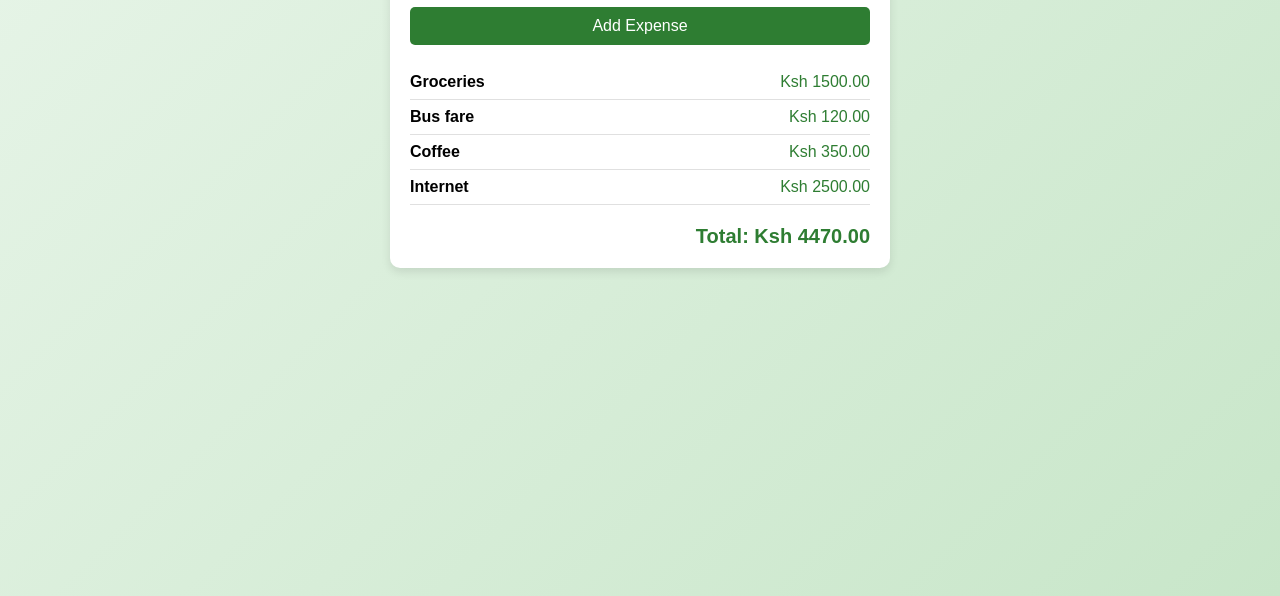
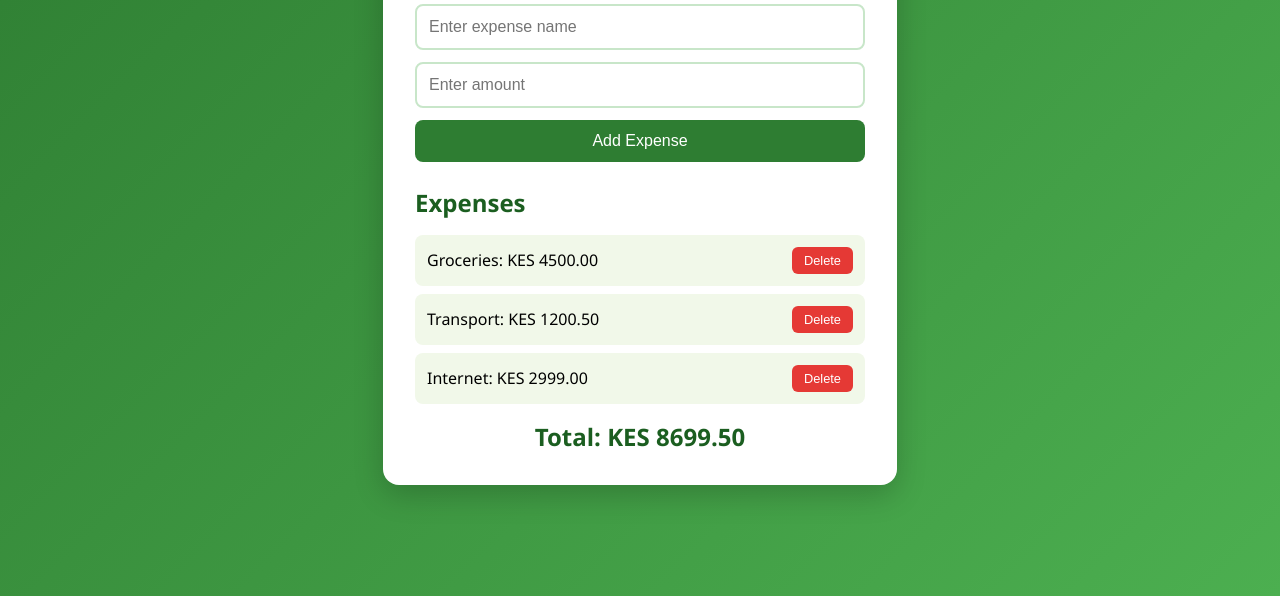
Before and after one commit to bera-tech-ai/pesa-track, a plain HTML site: page index.html in a window 1280 px wide. Shown: the part 204-800 px from the top of the page. Drawn offline with Linux system fonts and the light colour scheme.

Commit message:
feat: pesa-track generated by Bera AI

```diff
--- a/index.html
+++ b/index.html
@@ -3,144 +3,159 @@
 <head>
     <meta charset="UTF-8">
     <meta name="viewport" content="width=device-width, initial-scale=1.0">
-    <title>Pesa Track</title>
+    <title>Pesa Track - Expense Tracker</title>
     <style>
-        * {
-            box-sizing: border-box;
-        }
         body {
-            font-family: Arial, sans-serif;
             margin: 0;
-            padding: 20px;
-            background: linear-gradient(135deg, #e8f5e9, #c8e6c9);
             min-height: 100vh;
+            display: flex;
+            justify-content: center;
+            align-items: center;
+            font-family: 'Segoe UI', Tahoma, Geneva, Verdana, sans-serif;
+            background: linear-gradient(135deg, #2e7d32, #4caf50);
         }
         .container {
-            max-width: 500px;
-            margin: auto;
             background: white;
-            padding: 20px;
-            border-radius: 10px;
-            box-shadow: 0 4px 10px rgba(0,0,0,0.1);
+            padding: 2rem;
+            border-radius: 16px;
+            box-shadow: 0 10px 30px rgba(0,0,0,0.2);
+            width: 90%;
+            max-width: 450px;
         }
         h1 {
-            color: #2e7d32;
+            color: #1b5e20;
             text-align: center;
-            border-bottom: 3px solid #2e7d32;
-            padding-bottom: 10px;
+            font-size: 2rem;
             margin-top: 0;
         }
         form {
             display: flex;
             flex-direction: column;
-            gap: 10px;
-            margin-bottom: 20px;
+            gap: 12px;
         }
         input {
-            padding: 10px;
-            border: 1px solid #ccc;
-            border-radius: 5px;
-            font-size: 16px;
+            padding: 12px;
+            border: 2px solid #c8e6c9;
+            border-radius: 8px;
+            font-size: 1rem;
+            outline: none;
+            transition: border-color 0.2s;
+            box-sizing: border-box;
+        }
+        input:focus {
+            border-color: #2e7d32;
         }
         button {
             background: #2e7d32;
             color: white;
             border: none;
-            padding: 10px;
-            border-radius: 5px;
-            font-size: 16px;
+            padding: 12px;
+            border-radius: 8px;
+            font-size: 1rem;
             cursor: pointer;
-            transition: 0.2s;
+            transition: background 0.2s;
         }
         button:hover {
             background: #1b5e20;
         }
-        .expense-item {
+        h2 {
+            color: #1b5e20;
+            margin-top: 1.5rem;
+            margin-bottom: 0.5rem;
+        }
+        ul {
+            list-style: none;
+            padding: 0;
+        }
+        li {
+            background: #f1f8e9;
+            margin: 8px 0;
+            padding: 12px;
+            border-radius: 8px;
             display: flex;
             justify-content: space-between;
-            padding: 8px 0;
-            border-bottom: 1px solid #e0e0e0;
+            align-items: center;
+            font-size: 1rem;
         }
-        .expense-name {
+        li .delete-btn {
+            background: #e53935;
+            color: white;
+            border: none;
+            padding: 6px 12px;
+            border-radius: 6px;
+            cursor: pointer;
+            font-size: 0.8rem;
+        }
+        li .delete-btn:hover {
+            background: #c62828;
+        }
+        #totalAmount {
+            text-align: center;
+            font-size: 1.5rem;
             font-weight: bold;
-        }
-        .expense-amount {
-            color: #2e7d32;
-        }
-        #total {
-            margin-top: 20px;
-            font-size: 20px;
-            font-weight: bold;
-            color: #2e7d32;
-            text-align: right;
+            color: #1b5e20;
+            margin-top: 1rem;
         }
     </style>
 </head>
 <body>
     <div class="container">
-        <h1>Pesa Track</h1>
-        <form id="expense-form">
-            <input type="text" id="name" placeholder="Expense name" required>
-            <input type="number" id="amount" placeholder="Amount" min="0.01" step="0.01" required>
+        <h1>💰 Pesa Track</h1>
+        <form id="expenseForm">
+            <input type="text" id="expenseName" placeholder="Enter expense name" required>
+            <input type="number" id="expenseAmount" placeholder="Enter amount" step="0.01" min="0.01" required>
             <button type="submit">Add Expense</button>
         </form>
-        <div id="expense-list"></div>
-        <div id="total">Total: Ksh 0.00</div>
+        <h2>Expenses</h2>
+        <ul id="expenseList"></ul>
+        <div id="totalAmount">Total: KES 0.00</div>
     </div>
-
     <script>
         let expenses = [
-            { name: "Groceries", amount: 1500 },
-            { name: "Bus fare", amount: 120 },
-            { name: "Coffee", amount: 350 },
-            { name: "Internet", amount: 2500 }
+            { id: Date.now() + 1, name: 'Groceries', amount: 4500.00 },
+            { id: Date.now() + 2, name: 'Transport', amount: 1200.50 },
+            { id: Date.now() + 3, name: 'Internet', amount: 2999.00 }
         ];
+        const form = document.getElementById('expenseForm');
+        const nameInput = document.getElementById('expenseName');
+        const amountInput = document.getElementById('expenseAmount');
+        const list = document.getElementById('expenseList');
+        const totalDiv = document.getElementById('totalAmount');
 
-        function render() {
-            const list = document.getElementById('expense-list');
+        function renderExpenses() {
             list.innerHTML = '';
-
             let total = 0;
-            for (let expense of expenses) {
+            expenses.forEach(expense => {
                 total += expense.amount;
-
-                const itemDiv = document.createElement('div');
-                itemDiv.className = 'expense-item';
-
-                const nameSpan = document.createElement('span');
-                nameSpan.className = 'expense-name';
-                nameSpan.textContent = expense.name;
-
-                const amountSpan = document.createElement('span');
-                amountSpan.className = 'expense-amount';
-                amountSpan.textContent = `Ksh ${expense.amount.toFixed(2)}`;
-
-                itemDiv.appendChild(nameSpan);
-                itemDiv.appendChild(amountSpan);
-                list.appendChild(itemDiv);
-            }
-
-            document.getElementById('total').textContent = `Total: Ksh ${total.toFixed(2)}`;
+                const li = document.createElement('li');
+                li.innerHTML = `<span>${expense.name}: KES ${expense.amount.toFixed(2)}</span><button class="delete-btn" data-id="${expense.id}">Delete</button>`;
+                li.querySelector('.delete-btn').addEventListener('click', function() {
+                    deleteExpense(expense.id);
+                });
+                list.appendChild(li);
+            });
+            totalDiv.textContent = 'Total: KES ' + total.toFixed(2);
         }
 
-        document.getElementById('expense-form').addEventListener('submit', function(e) {
+        function deleteExpense(id) {
+            expenses = expenses.filter(expense => expense.id !== id);
+            renderExpenses();
+        }
+
+        form.addEventListener('submit', function(e) {
             e.preventDefault();
-
-            const nameInput = document.getElementById('name');
-            const amountInput = document.getElementById('amount');
-
             const name = nameInput.value.trim();
             const amount = parseFloat(amountInput.value);
-
-            if (name !== '' && amount > 0) {
-                expenses.push({ name: name, amount: amount });
-                render();
-                nameInput.value = '';
-                amountInput.value = '';
+            if (name === '' || isNaN(amount) || amount <= 0) {
+                return;
             }
+            expenses.push({ id: Date.now(), name: name, amount: amount });
+            renderExpenses();
+            nameInput.value = '';
+            amountInput.value = '';
         });
 
-        render();
+        renderExpenses();
     </script>
 </body>
 </html>
```
